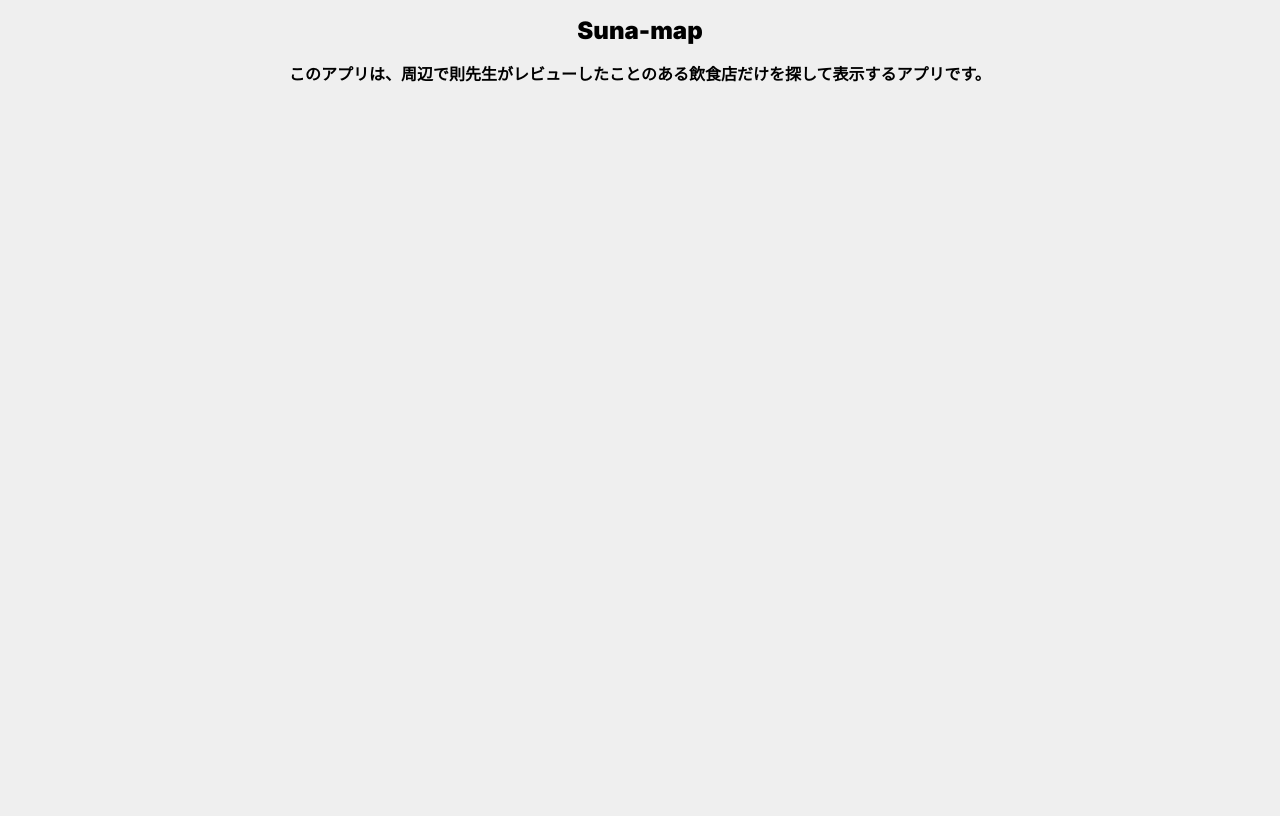
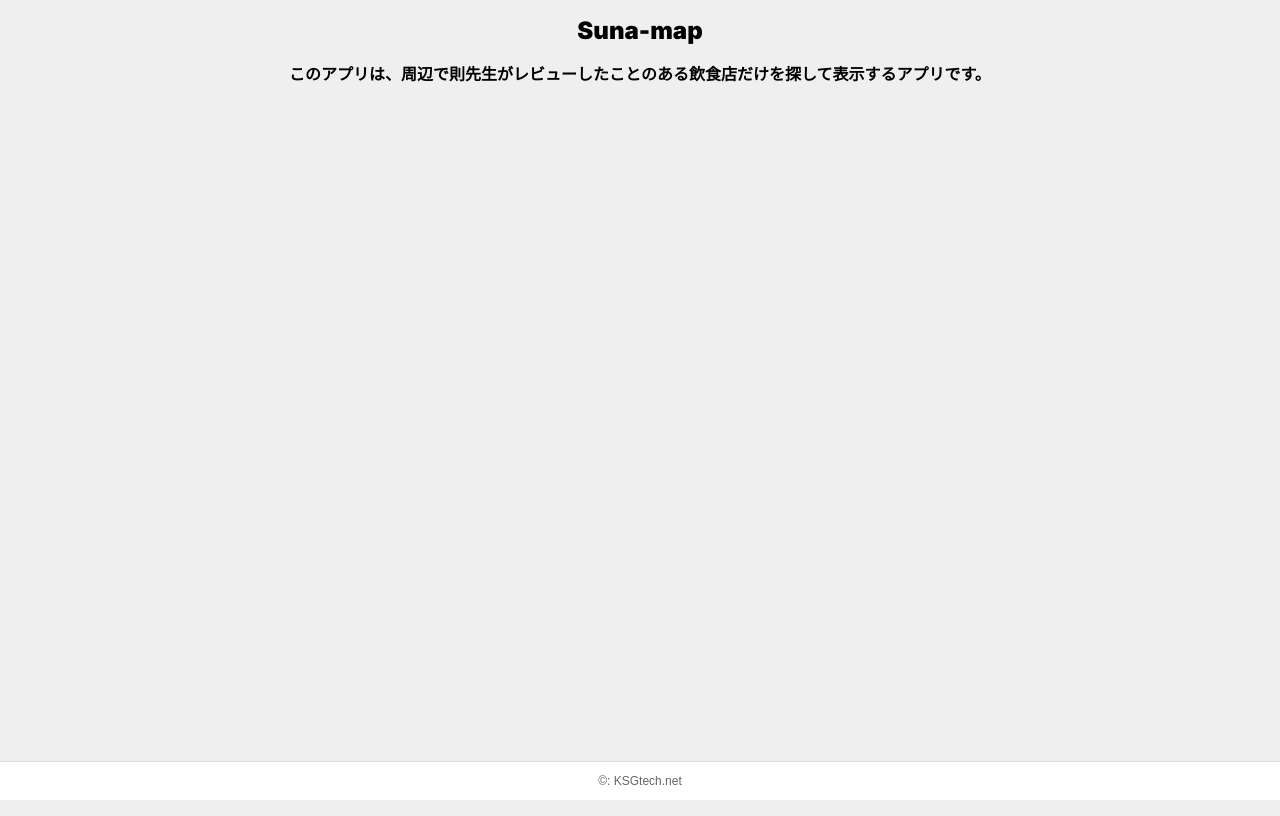
Before and after one commit to Koutarou4096/sunamap, a plain HTML site: page index.html in a window 1280 px wide. Drawn offline with Linux system fonts and the light colour scheme; some packages are replaced by stand-ins of ours; a web font is replaced by a local one.

Commit message:
Update index.html

```diff
--- a/index.html
+++ b/index.html
@@ -39,6 +39,10 @@
             padding: 0;
             font-family: "BIZ UDPGothic", sans-serif;
             background-color: #efefef;
+
+            /* 画面全体を縦並びのFlex-boxにする */
+            display: flex;
+            flex-direction: column;
         }
 
         h1 {
@@ -58,12 +62,21 @@
         }
 
         gmp-map {
-            height: 70vh;
+            flex: 1;
             width: 100%;
         }
 
         .info-window {
             font-size: 14px;
+        }
+
+        footer {
+            background-color: #ffffff;
+            color: #666666;
+            text-align: center;
+            padding: 12px;
+            font-size: 12px;
+            border-top: 1px solid #dddddd;
         }
     </style>
 </head>
@@ -183,8 +196,8 @@
                                 }
                             }
 
-                           // 吹き出しの中身を完成版に差し替え（132行目付近）
-infoWindow.setContent(`
+                            // 吹き出しの中身を完成版に差し替え（132行目付近）
+                            infoWindow.setContent(`
     <div class="info-window" style="max-width: 200px; font-family: sans-serif;">
         <div style="font-size: 16px; font-weight: bold; margin-bottom: 4px;">
             ${spot.name} ${ratingHtml}
@@ -246,6 +259,7 @@ infoWindow.setContent(`
 
         init();
     </script>
+    <footer class="footer"> &copy: KSGtech.net </footer>
 </body>
 
 </html>
```
